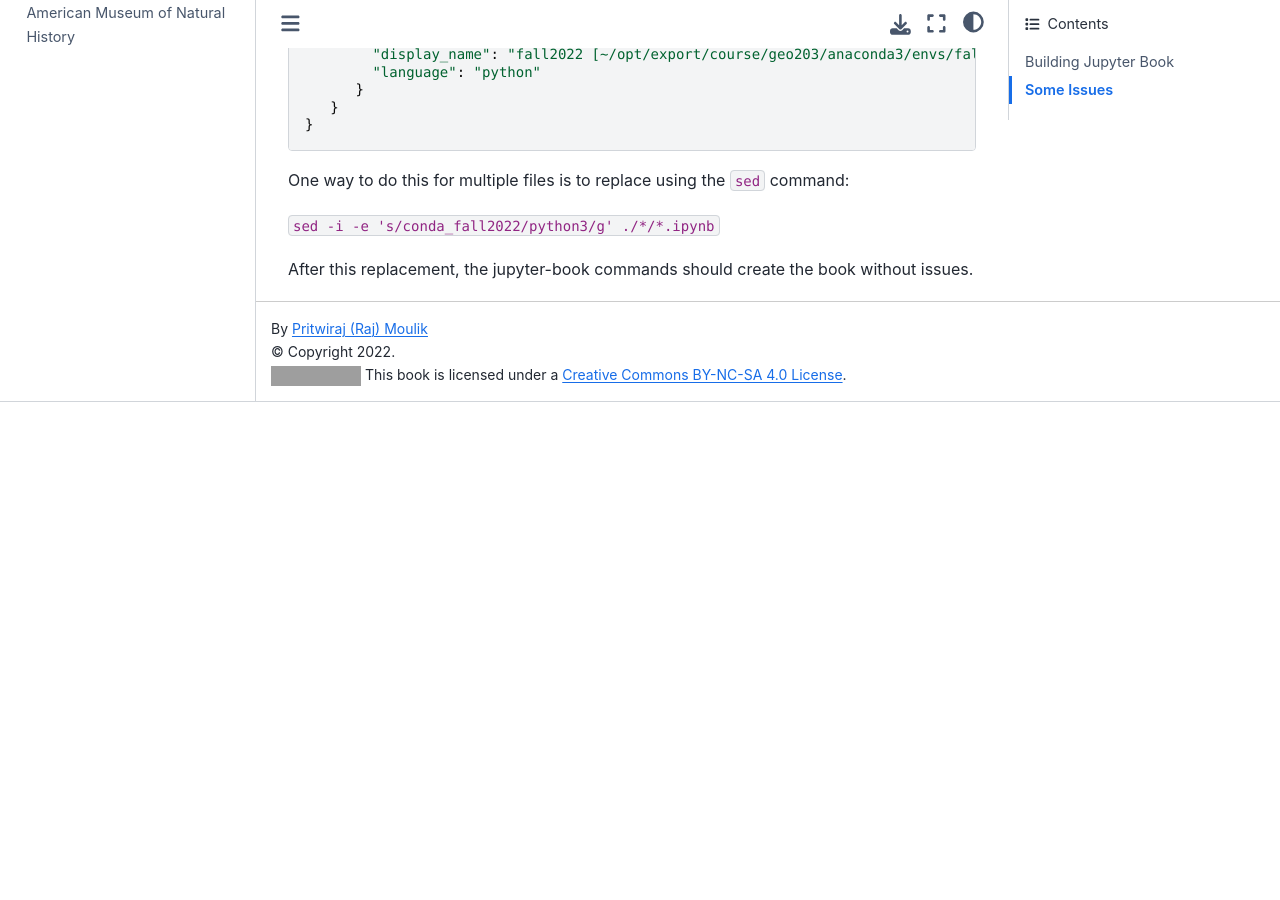
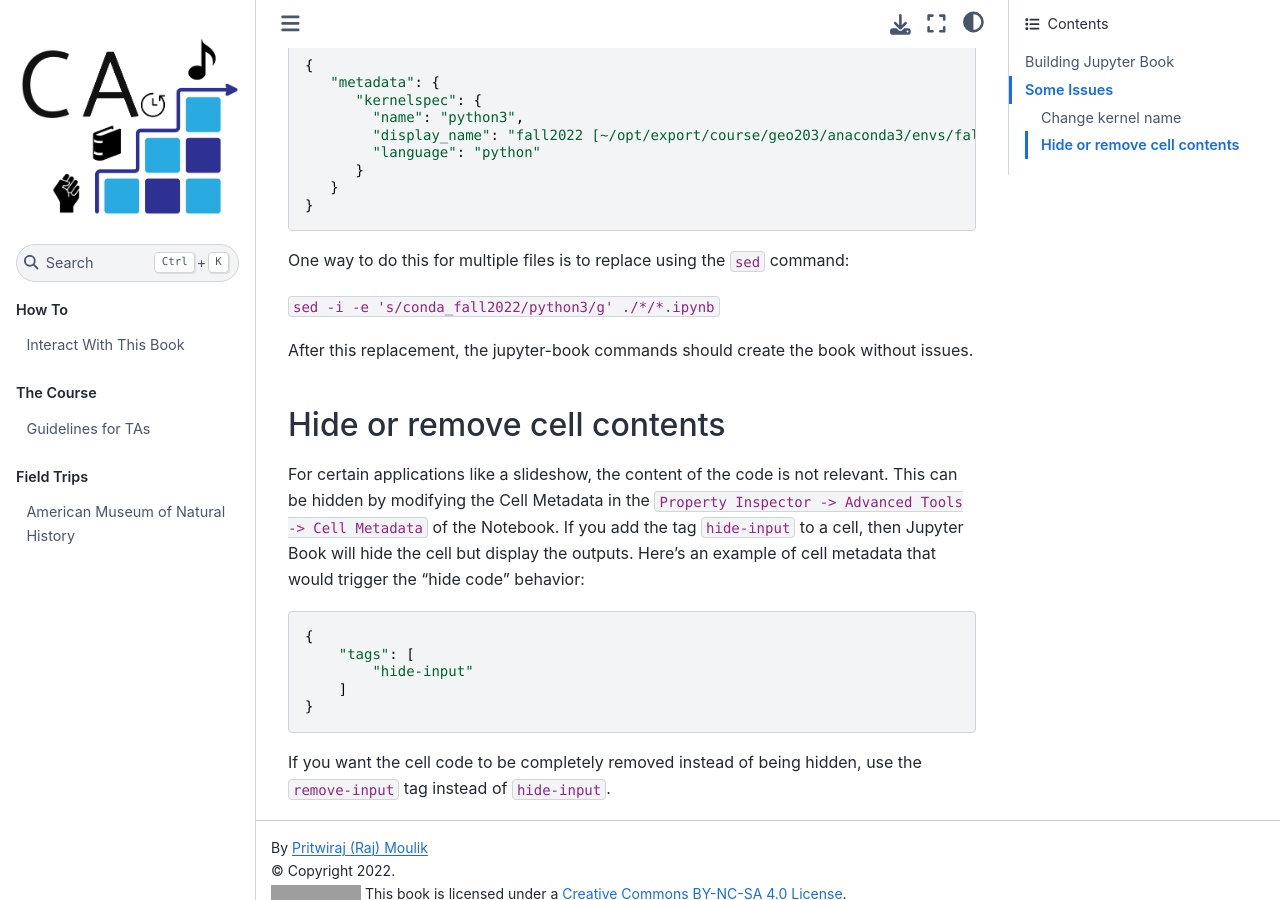
Before and after one commit to globalseismology/avni-courses.solid-earth-fundamentals, a Jupyter Book: the page built from docs/Admin/Build_Jupyter_Book.md, in a window 1280 px wide and 900 px high, scrolled down 1378 px. Built offline with Jupyter Book 1.0.4 settings and Sphinx 7.4.7 and the Sphinx Book theme 1.1.4, drawn with Linux system fonts in a browser that asks for light colours; pages that are not in the unit, such as notebooks, are missing from menus; comment, search, counter and statistics services are not loaded; before the commit the page ends 1780 px from its top, so only the background shows below that; some of the changed text lies outside the part shown; grey boxes are pictures that could not be loaded.

Commit message:
Update Build_Jupyter_Book.md

````diff
--- a/docs/Admin/Build_Jupyter_Book.md
+++ b/docs/Admin/Build_Jupyter_Book.md
@@ -20,10 +20,11 @@ jupyter-book build -W -n --keep-going .
 
 ## Some Issues
 
+### Change kernel name
 Upon executing of the building process, there might be an error suggesting that the Python kernel is not found. This could be the case even if the Notebook itself executes properly from the server. The kernel name that Jupyter Lab displays on a notebook can be different from what Sphinx needs to create the Jupyter book. The available kernel for an environment is found using:
 
 ```
-%conda activate fall2022
+%conda activate fall2022-sef
 %jupyter kernelspec list
 Available kernels:
   python3    /opt/export/course/geo203/anaconda3/envs/fall2022/share/jupyter/kernels/python3
@@ -63,3 +64,16 @@ One way to do this for multiple files is to replace using the `sed` command:
 `sed -i -e 's/conda_fall2022/python3/g' ./*/*.ipynb`
 
 After this replacement, the jupyter-book commands should create the book without issues.
+
+### Hide or remove cell contents
+
+For certain applications like a slideshow, the content of the code is not relevant. This can be hidden by modifying the Cell Metadata in the `Property Inspector -> Advanced Tools -> Cell Metadata` of the Notebook. If you add the tag `hide-input` to a cell, then Jupyter Book will hide the cell but display the outputs. Here’s an example of cell metadata that would trigger the “hide code” behavior:
+
+```
+{
+    "tags": [
+        "hide-input"
+    ]
+}
+```
+If you want the cell code to be completely removed instead of being hidden, use the `remove-input` tag instead of `hide-input`.
````
